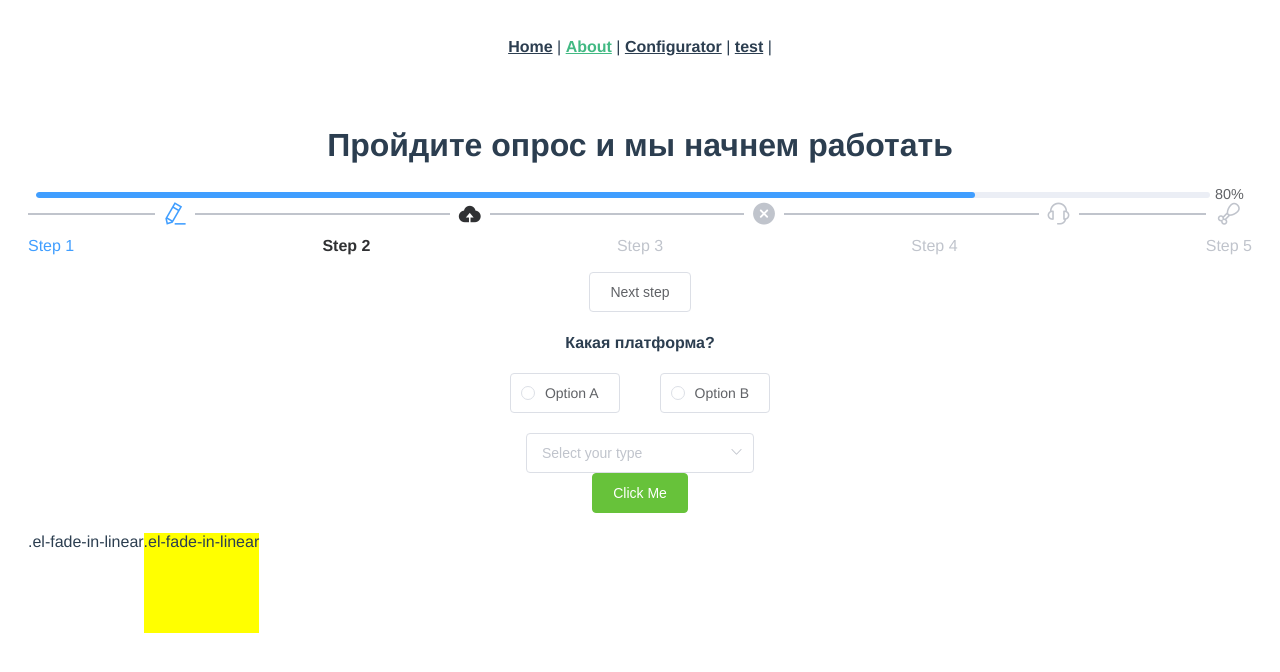
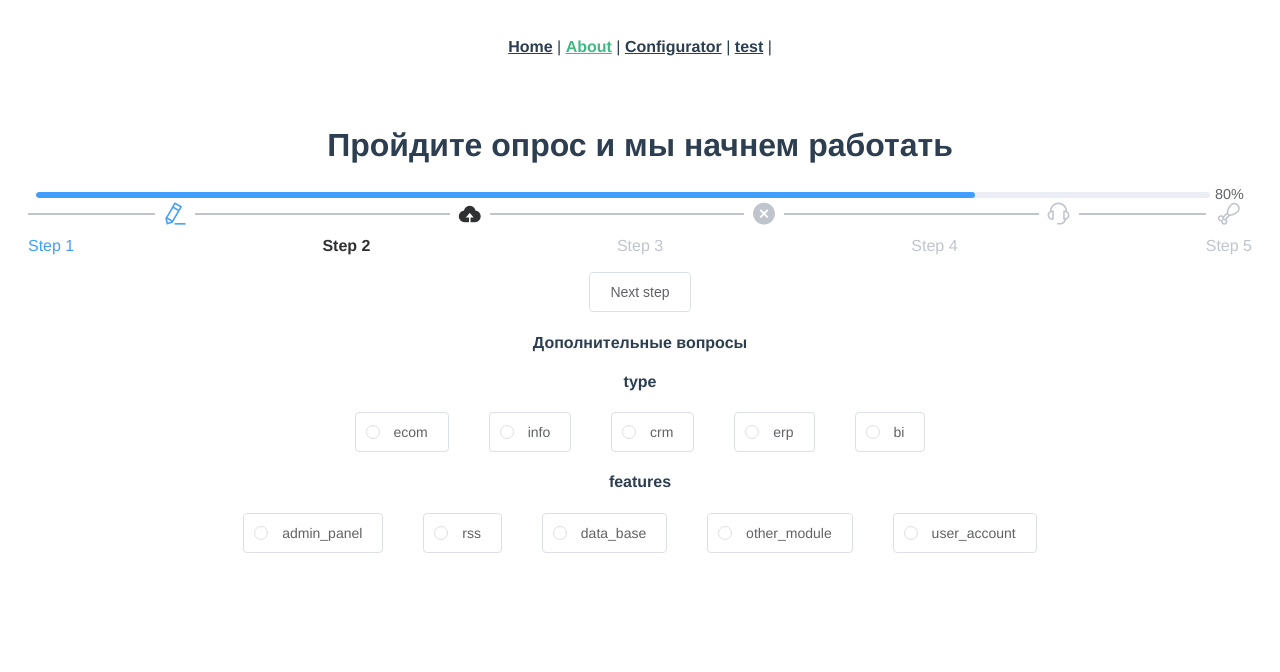
Before and after one commit to Ba888Ton/questionaries, a Vue app: page /#/questionary in a window 1280 px wide. Both pictures are taken after a click on the radio button "mobile". Shown: the top 672 px of the page. Built offline with nearby package versions, Linux system fonts and the light colour scheme.

Commit message:
last week

```diff
--- a/package.json
+++ b/package.json
@@ -11,6 +11,7 @@
     "axios": "^0.21.1",
     "core-js": "^3.6.5",
     "element-ui": "^2.15.3",
+    "nanoid": "^3.1.23",
     "vee-validate": "^3.4.10",
     "vue": "^2.6.11",
     "vue-axios": "^3.2.4",
--- a/src/views/Configurator.vue
+++ b/src/views/Configurator.vue
@@ -2,19 +2,19 @@
   <el-main>
     <h1>Поступившие заявки</h1>
     <el-row :gutter="12">
-      <task-card v-for="card in tasks" :key="card.value">
+      <task-card v-for="card in params.tasks" :key="card.value">
         <template v-slot:title>
           <h3>{{ card.value }}</h3>
         </template>
         <div>
-          <el-button style="margin-top: 12px">Взять в работу</el-button>
+          <el-button style="margin-top: 12px" >Взять в работу</el-button>
         </div>
       </task-card>
     </el-row>
 
     <el-row :gutter="12">
       <task-table
-        v-if="params"
+        v-if="current_task"
         :components="components"
       >
       </task-table>
@@ -32,19 +32,20 @@ export default {
   },
   computed: {
     components() {
-      const componentsList = this.params.types[this.current_type].options;
-      const componentsObject = componentsList.reduce((obj, key) => {
+      const optionsList = this.params.types[this.current_type].options;
+      debugger
+      const optionsObject = optionsList.reduce((obj, key) => {
           obj[key] = this.params.components[key]
           return obj;
         }, {});
-        for (const key in componentsObject) {
-          let newSection = componentsObject[key].section.reduce((arr, key) => {
+        for (const key in optionsObject) {
+          let newSection = optionsObject[key].section.reduce((arr, key) => {
             arr.push(this.params.section[key])
             return arr
           },[])
-          componentsObject[key].section = newSection
+          optionsObject[key].section = newSection
         }
-      return componentsObject;
+      return optionsObject;
     },
   },
   methods: {
@@ -61,6 +62,7 @@ export default {
     return {
       params: "",
       current_type: "ecom",
+      current_task: "",
       show: true,
       errors: [],
       email: "",
--- a/src/views/Questionary.vue
+++ b/src/views/Questionary.vue
@@ -13,13 +13,11 @@
       <el-step title="Step 4" icon="el-icon-service"></el-step>
       <el-step title="Step 5" icon="el-icon-chicken"></el-step>
     </el-steps>
-    <el-button style="margin-top: 12px" @click="nextStep" :disabled="active > 4"
-      >Next step</el-button
-    >
+    <el-button style="margin-top: 12px" @click="nextStep" :disabled="active > 4">Next step</el-button>
     <div style="margin: 20px">
-      <h4>Какая платформа?</h4>
       <transition name="el-fade-in-linear">
         <div v-show="!form.platform" class="transition-box">
+        <h4>Какая платформа?</h4>
           <el-radio-group v-model="form.platform">
             <span v-for="item in cases.platform" :key="item">
               <el-radio :label="item" border>{{ item }}</el-radio>
@@ -27,51 +25,24 @@
           </el-radio-group>
         </div>
       </transition>
-    </div>
-    <div style="margin: 20px">
-      <el-radio-group v-model="form.version">
-        <el-radio label="1" border>Option A</el-radio>
-        <el-radio label="2" border>Option B</el-radio>
+      <transition name="el-fade-in-linear">
+        <div v-show="form.platform && form.options" class="transition-box">
+        <h4>Дополнительные вопросы</h4>
+          <template v-for="question in cases.desktopQuestions">
+            <div v-for="(array, name) in question" :key="array.id">
+              <h4>{{name}}</h4>
+              <el-radio-group v-model="form.options[name]" :key="array.id">
+                  <el-radio v-for="item in array" :label="item" border :key="item.id"> {{item}} </el-radio>
               </el-radio-group>
             </div>
-
-    <el-select v-model="typeValue" placeholder="Select your type">
-      <el-option
-        v-for="item in options"
-        :key="item.value"
-        :label="item.label"
-        :value="item.value"
-      >
-      </el-option>
-    </el-select>
-    <div>
-      <el-button @click="show = !show" class="el-button--success"
-        >Click Me</el-button
-      >
-
-      <div style="display: flex; margin-top: 20px; height: 100px">
-        <transition name="el-fade-in-linear">
-          <div v-show="show" class="transition-box">.el-fade-in-linear</div>
-        </transition>
-        <transition name="el-fade-in-linear">
-          <div v-show="show" class="transition-box2">.el-fade-in-linear</div>
+          </template>
+        </div>
       </transition>
     </div>
-    </div>
-
-    <!-- <el-form style="margin: 20px">
-      <el-input placeholder="email" v-model="email" type="text"></el-input>
-      <el-form-item label="Выберите платформу">
-        <el-input
-          placeholder="Please input platform"
-          v-model="input_platform"
-        ></el-input>
-      </el-form-item>
-      <el-input placeholder="Please input" v-model="input"></el-input>
-    </el-form> -->
   </el-main>
 </template>
 <script>
+import { nanoid } from "nanoid";
 export default {
   methods: {
     nextStep() {
@@ -114,19 +85,19 @@ export default {
       ],
       form: {
         platform: "",
-        version: [],
-        options: [],
+        options: { type: "", vendor: "", features: "" },
         settings: [],
       },
       cases: {
         platform: ["mobile", "desktop"],
-        version: {
-          mobile: ["android", "ios"],
-          desktop: ["ecom", "info", "crm", "erp", "bi"],
-        },
-        options: {
-          mobile: ["loyality", "delivery"],
-          desktop: [
+        mabileQuestions: [
+          { type: ["loyality", "delivery"] },
+          { vendor: ["android", "ios"] },
+        ],
+        desktopQuestions: [
+          { type: ["ecom", "info", "crm", "erp", "bi"] },
+          {
+            features: [
               "admin_panel",
               "rss",
               "data_base",
@@ -134,6 +105,7 @@ export default {
               "user_account",
             ],
           },
+        ],
         settings: ["cheap", "good", "fast"],
       },
     };
```
Also changed, not shown: db.json (+23 -12 lines), 1 other file (tests, documents, lock files or other folders). Lines whose indentation alone changed are shown as unchanged.
